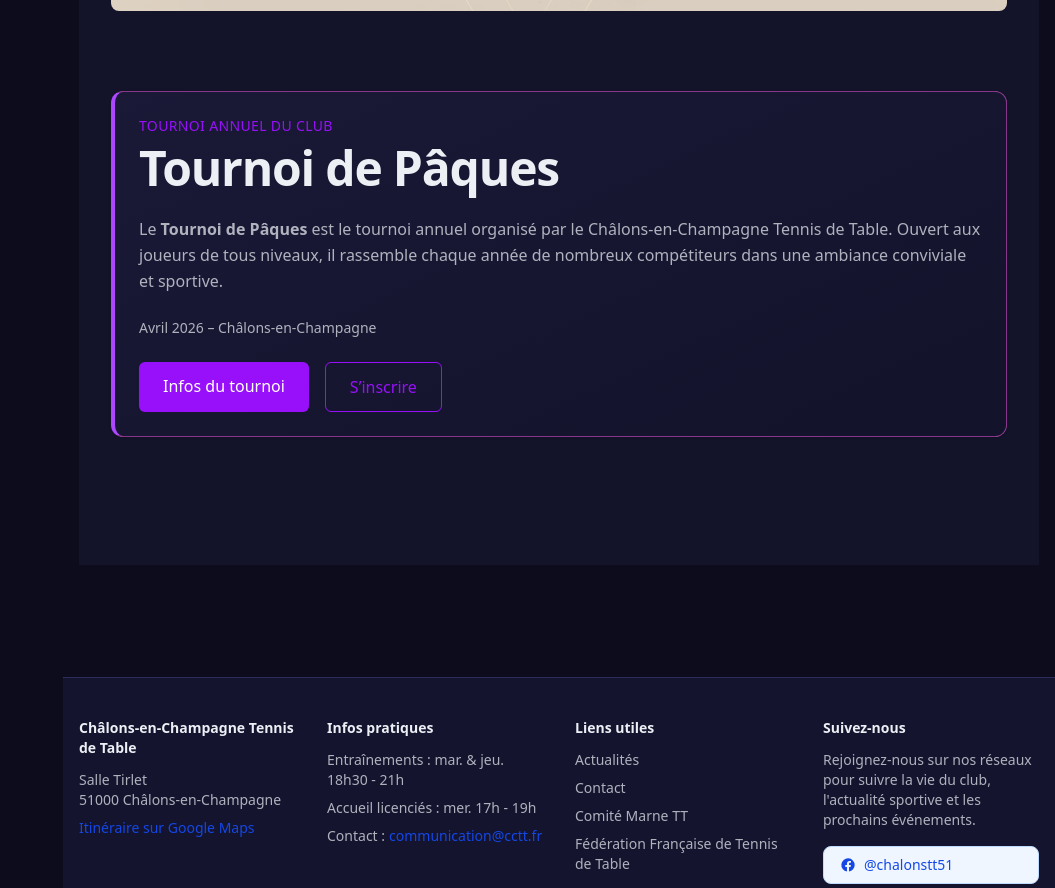
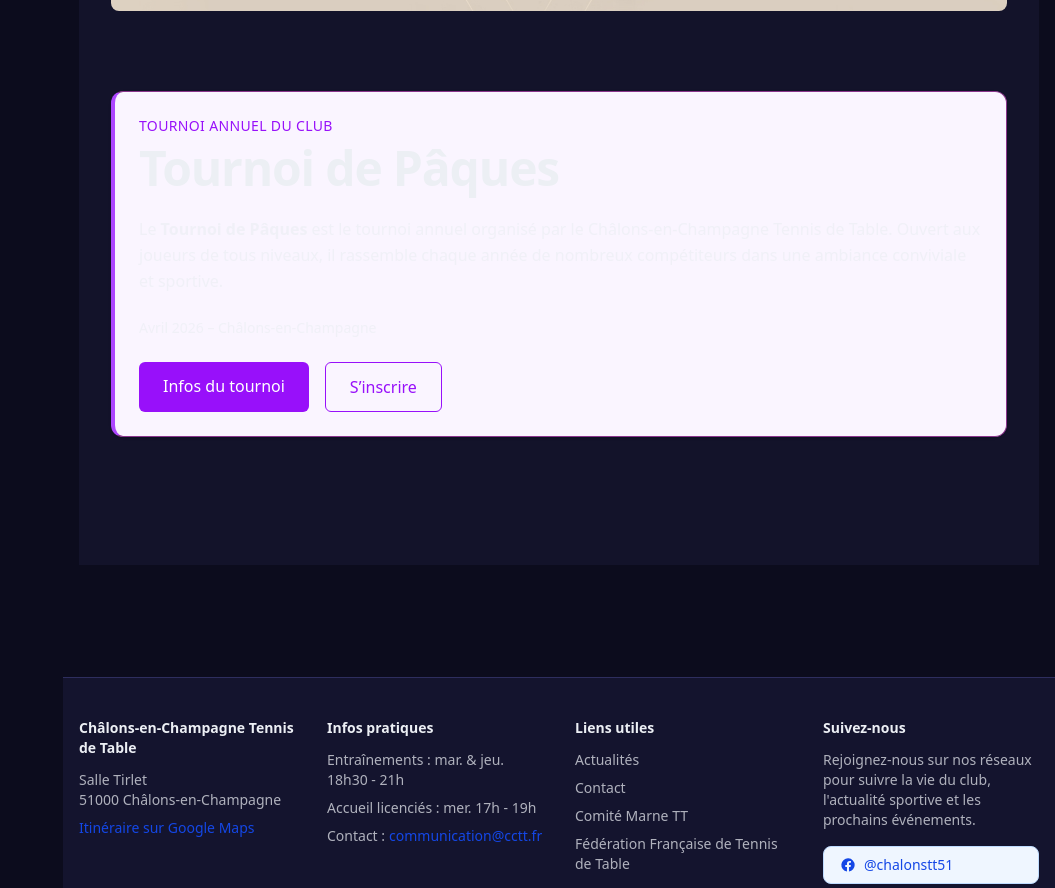
Before and after one commit to jesared/club-cctt, a Next.js app: page / in a window 1280 px wide. Shown: the part 2337-3225 px from the top of the page, without its empty margins (225-1280 px from the left). Built offline with nearby package versions, Linux system fonts and the light colour scheme; no server answers.

Commit message:
style: remove gradient backgrounds from cards

```diff
--- a/components/ui/card.tsx
+++ b/components/ui/card.tsx
@@ -10,7 +10,8 @@ const Card = React.forwardRef<
     ref={ref}
     className={cn(
       "rounded-xl border bg-card text-card-foreground shadow",
-      className
+      className,
+      "[background-image:none]"
     )}
     {...props}
   />
```
